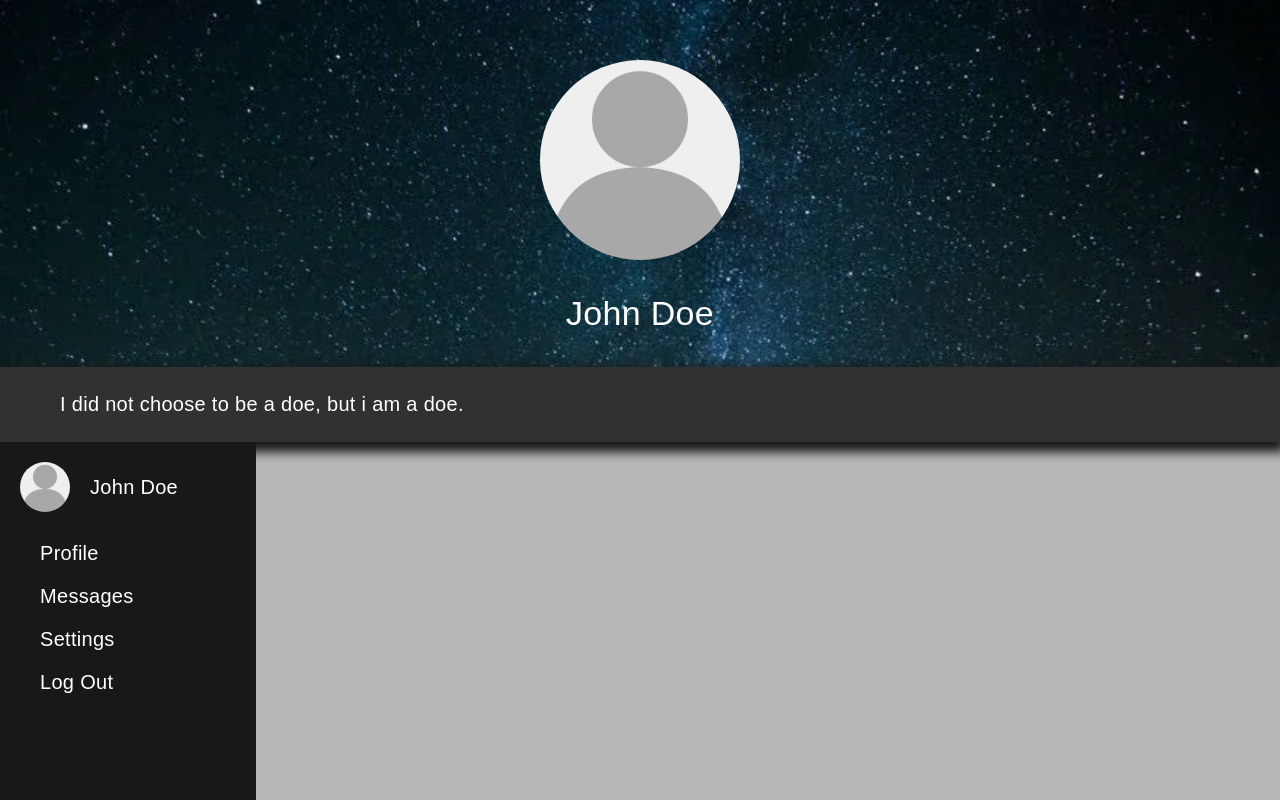
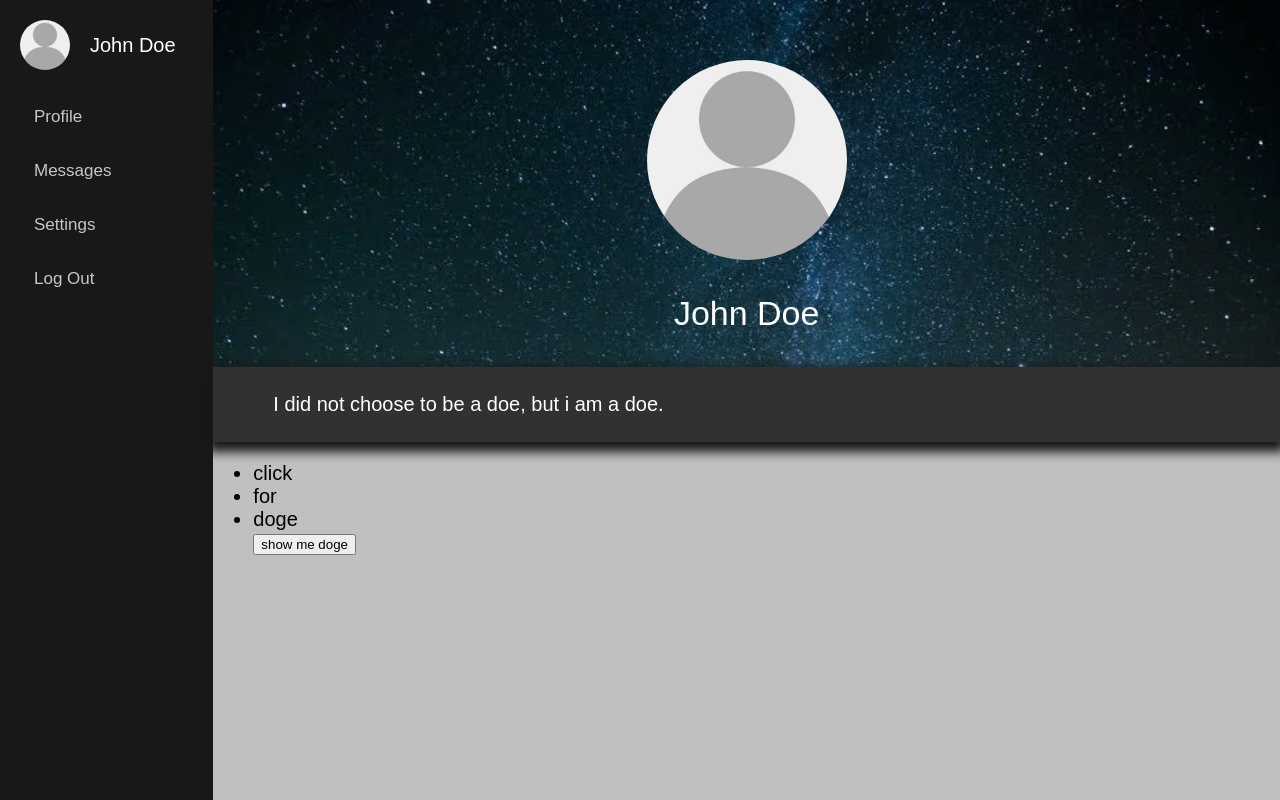
Before and after one commit to moony-inc/bruh, a Vue app: page / in a window 1280 px wide. Built offline with nearby package versions, Linux system fonts and the light colour scheme.

Commit message:
MainPage created. Doge added.

```diff
--- a/src/App.vue
+++ b/src/App.vue
@@ -1,19 +1,19 @@
 <template>
   <div id="app">
-    <UserProfile></UserProfile>
-    <Sidebar></Sidebar>
+    <MainPage></MainPage>
   </div>
 </template>
 
 <script>
-import UserProfile from './components/UserProfile.vue'
-import Sidebar from './components/Sidebar.vue'
+import MainPage from './components/MainPage.vue'
 
 export default {
   name: 'App',
   components: {
-    UserProfile,
-    Sidebar,
+    MainPage,
   },
 }
 </script>
+
+<style lang="scss">
+</style>
--- /dev/null
+++ b/src/components/MainPage.vue
@@ -0,0 +1,26 @@
+<template>
+  <div>
+    <div class="MainPage">
+      <Sidebar></Sidebar>
+      <UserProfile></UserProfile>
+    </div>
+  </div>
+</template>
+
+<script>
+import UserProfile from './UserProfile.vue'
+import Sidebar from './Sidebar.vue'
+
+export default {
+  components: {
+    UserProfile,
+    Sidebar,
+  },
+}
+</script>
+
+<style lang="scss">
+  .MainPage {
+    display: flex;
+  }
+</style>
--- a/src/components/Sidebar.vue
+++ b/src/components/Sidebar.vue
@@ -5,10 +5,10 @@
       <p class="sidebar_username">John Doe</p>
     </div>
     <div class="sidebar_main">
-      <div class="sidebar_profile">Profile</div>
-      <div class="sidebar_messages">Messages</div>
-      <div class="sidebar_settings">Settings</div>
-      <div class="sidebar_logout">Log Out</div>
+      <div class="sidebar_profile"><p>Profile</p></div>
+      <div class="sidebar_messages"><p>Messages</p></div>
+      <div class="sidebar_settings"><p>Settings</p></div>
+      <div class="sidebar_logout"><p>Log Out</p></div>
     </div>
   </div>
 </template>
@@ -17,6 +17,7 @@
 export default {
   data() {
     return {
+      username: 'John Doe',
     }
   },
   methods: {
@@ -27,7 +28,7 @@ export default {
 <style lang="scss">
   .Sidebar {
     height: 100vh;
-    position: fixed;
+    min-width: max-content;
     width: 20vw;
     background-color: #181818;
     resize: horizontal;
@@ -38,6 +39,7 @@ export default {
   }
   .sidebar_username {
     color: #fff;
+    user-select: none;
   }
   .user_img-sm {
     width: 50px;
@@ -49,14 +51,16 @@ export default {
     display: flex;
     flex-direction: column;
     & div {
-      padding: 0.5em 2em;
-      color: #fff;
+      font-size: 17px;
+      padding: 0 2em;
+      color: rgb(199, 199, 199);
       transition: 300ms;
       user-select: none;
       cursor: pointer;
       &:hover {
         transition: 300ms;
         transform: scale(1.05);
+        color: #fff;
       }
     }
   }
--- a/src/components/UserProfile.vue
+++ b/src/components/UserProfile.vue
@@ -2,11 +2,18 @@
   <div class="UserProfile">
     <div class="user_avatar-wrapper">
       <img src="../assets/img/user_blank.jpg" alt="" class="user_avatar">
-      <p class="username">John Doe</p>
+      <p class="username">{{ username }}</p>
     </div>
     <div class="user_bio-wrapper">
-      <p class="user_bio-text">I did not choose to be a doe, but i am a doe.</p>
+      <p class="user_bio-text">{{ user_bio }}</p>
     </div>
+    <ul>
+      <li v-for="doge in doges" :key="doge in doges">
+        {{ doge.text }}
+      </li>
+      <button v-on:click="hiddenDogge">show me doge</button>
+    </ul>
+    <img v-if="hidden" src="../assets/img/hiddenDoge.gif" alt="">
   </div>
 </template>
 
@@ -14,9 +21,20 @@
 export default {
   data() {
     return {
+      username: 'John Doe',
+      user_bio: 'I did not choose to be a doe, but i am a doe.',
+      hidden: false,
+      doges: [
+        { text: 'click' },
+        { text: 'for' },
+        { text: 'doge' },
+      ],
     }
   },
   methods: {
+    hiddenDogge() {
+      this.hidden = true
+    },
   },
 }
 </script>
@@ -24,6 +42,7 @@ export default {
 <style scoped lang="scss">
   .UserProfile {
     background-color: #c0c0c0;
+    width: 100%;
   }
   .user_avatar-wrapper {
     display: flex;
@@ -46,6 +65,7 @@ export default {
     color: #fff;
   }
   .user_bio-wrapper {
+    display: flex;
     padding: 0.3em 3em;
     background-color: #313131;
     color: #fff;
--- a/src/scss/global.scss
+++ b/src/scss/global.scss
@@ -1,6 +1,5 @@
 body {
   font: 500 20px 'Montserrat', sans-serif;
-  letter-spacing: 0.3px;
 
   background-color: rgb(183, 183, 183);
   margin: 0;
```
Also changed, not shown: 2 other files (tests, documents, lock files or other folders).
